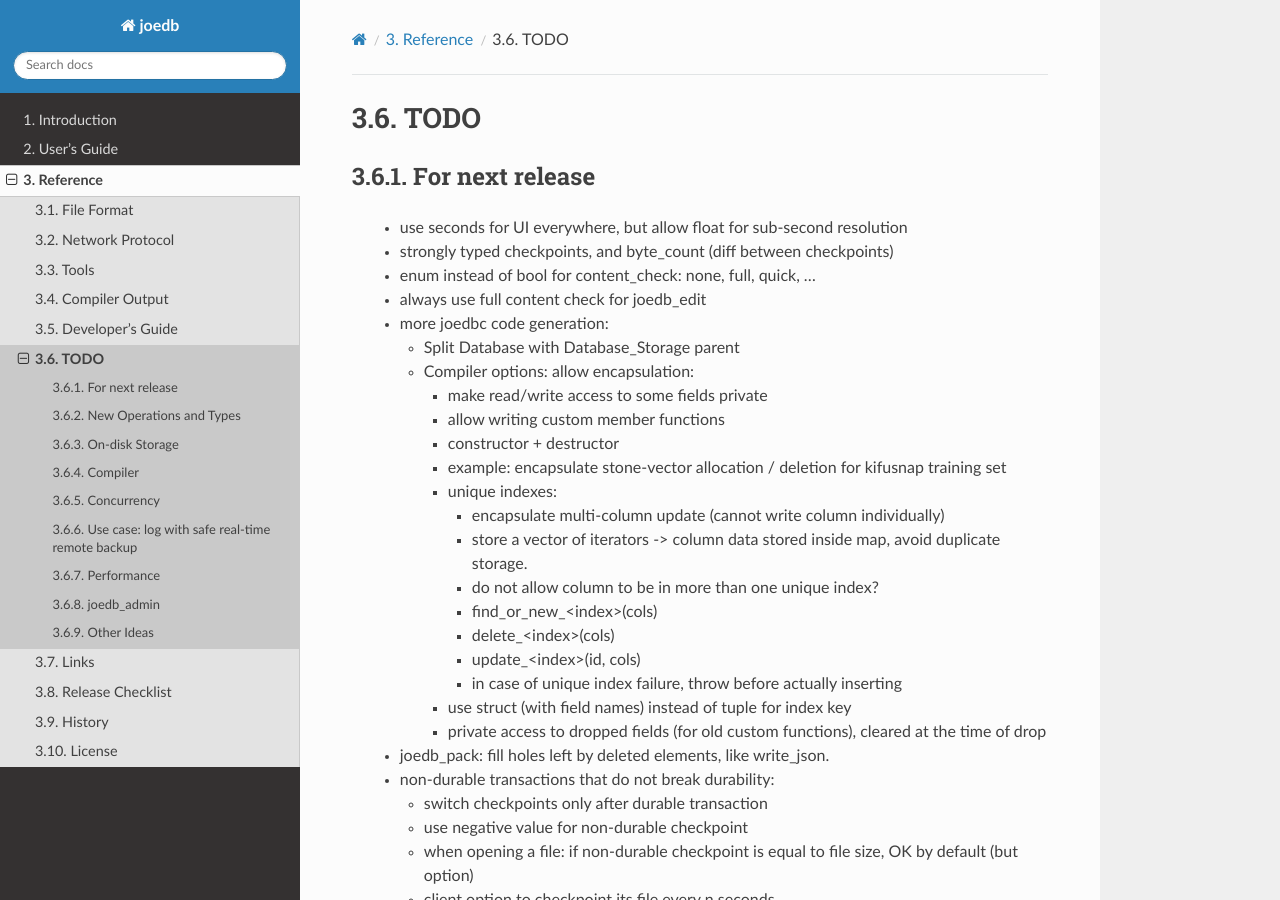
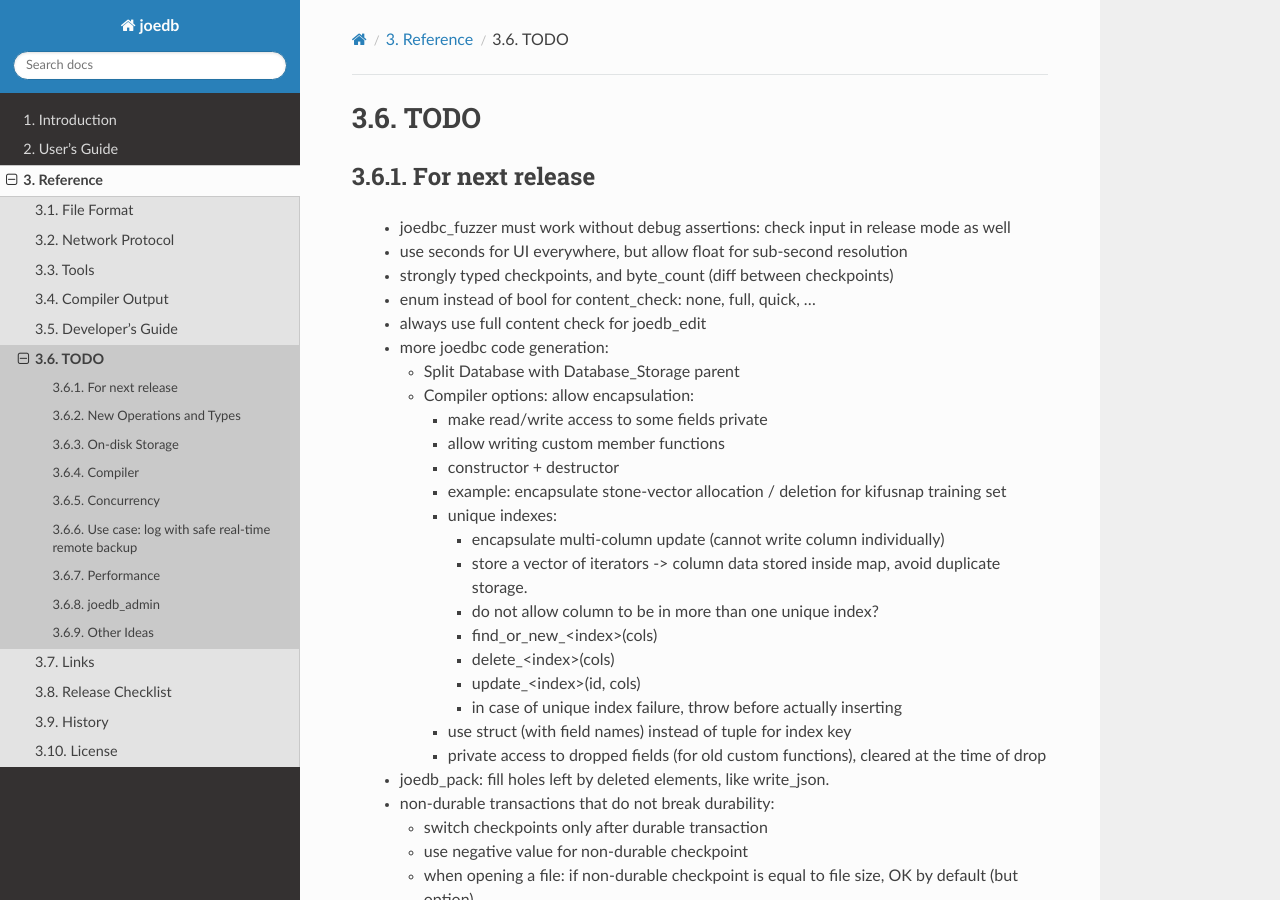
Before and after one commit to Remi-Coulom/joedb, a Sphinx documentation site: the page built from doc/source/todo.rst, in a window 1280 px wide and 900 px high. Built offline with Sphinx 7.4.7 and the Read the Docs theme 3.1.0, drawn with Linux system fonts in a browser that asks for light colours; formulas are drawn with MathJax 3.

Commit message:
joedbc_fuzzer fails without JOEDB_ASSERT (this must be fixed)

```diff
--- a/doc/source/todo.rst
+++ b/doc/source/todo.rst
@@ -4,6 +4,7 @@ TODO
 For next release
 ----------------
 
+ - joedbc_fuzzer must work without debug assertions: check input in release mode as well
  - use seconds for UI everywhere, but allow float for sub-second resolution
  - strongly typed checkpoints, and byte_count (diff between checkpoints)
  - enum instead of bool for content_check: none, full, quick, ...
```
Also changed, not shown: 1 other file.
